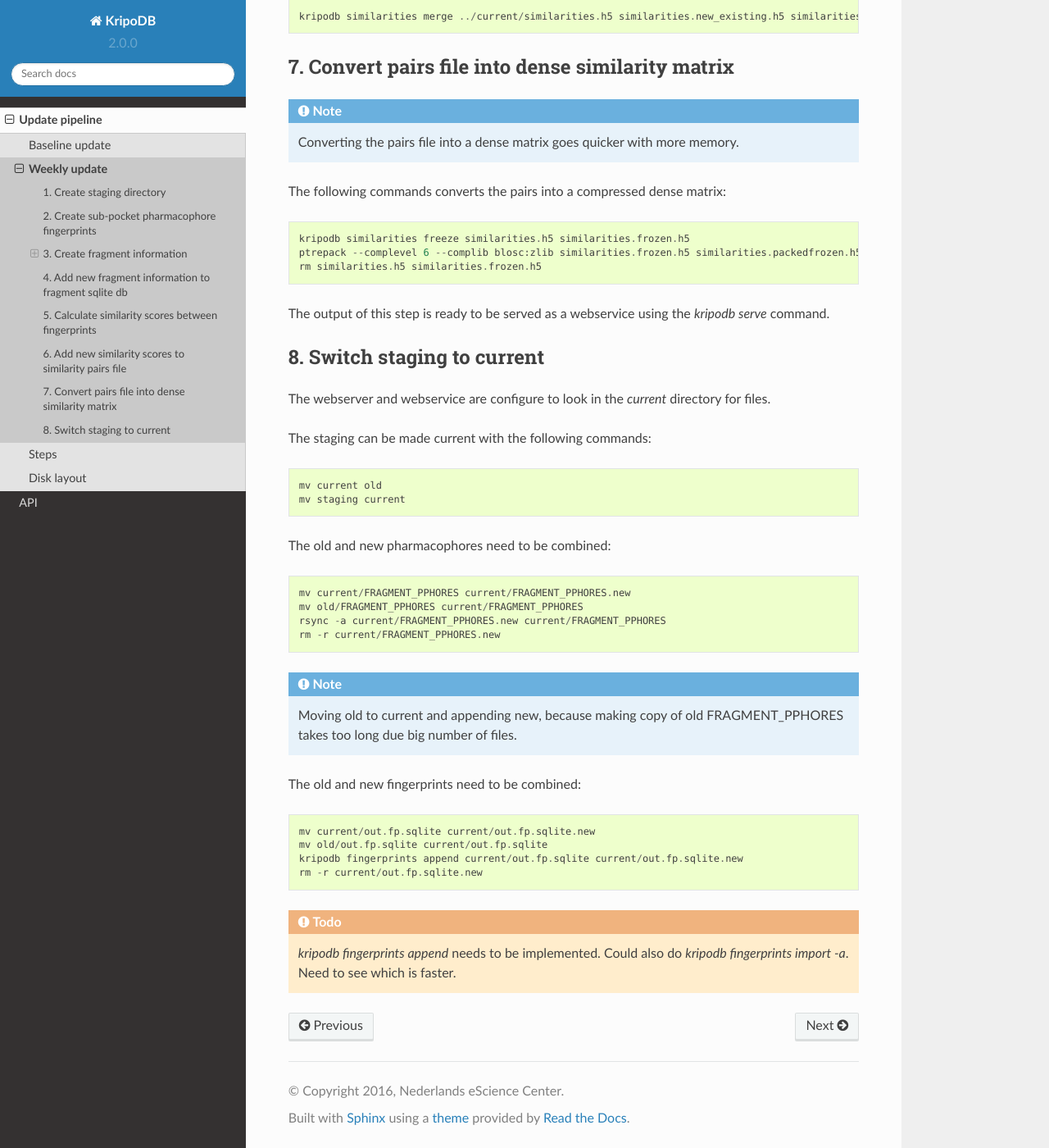
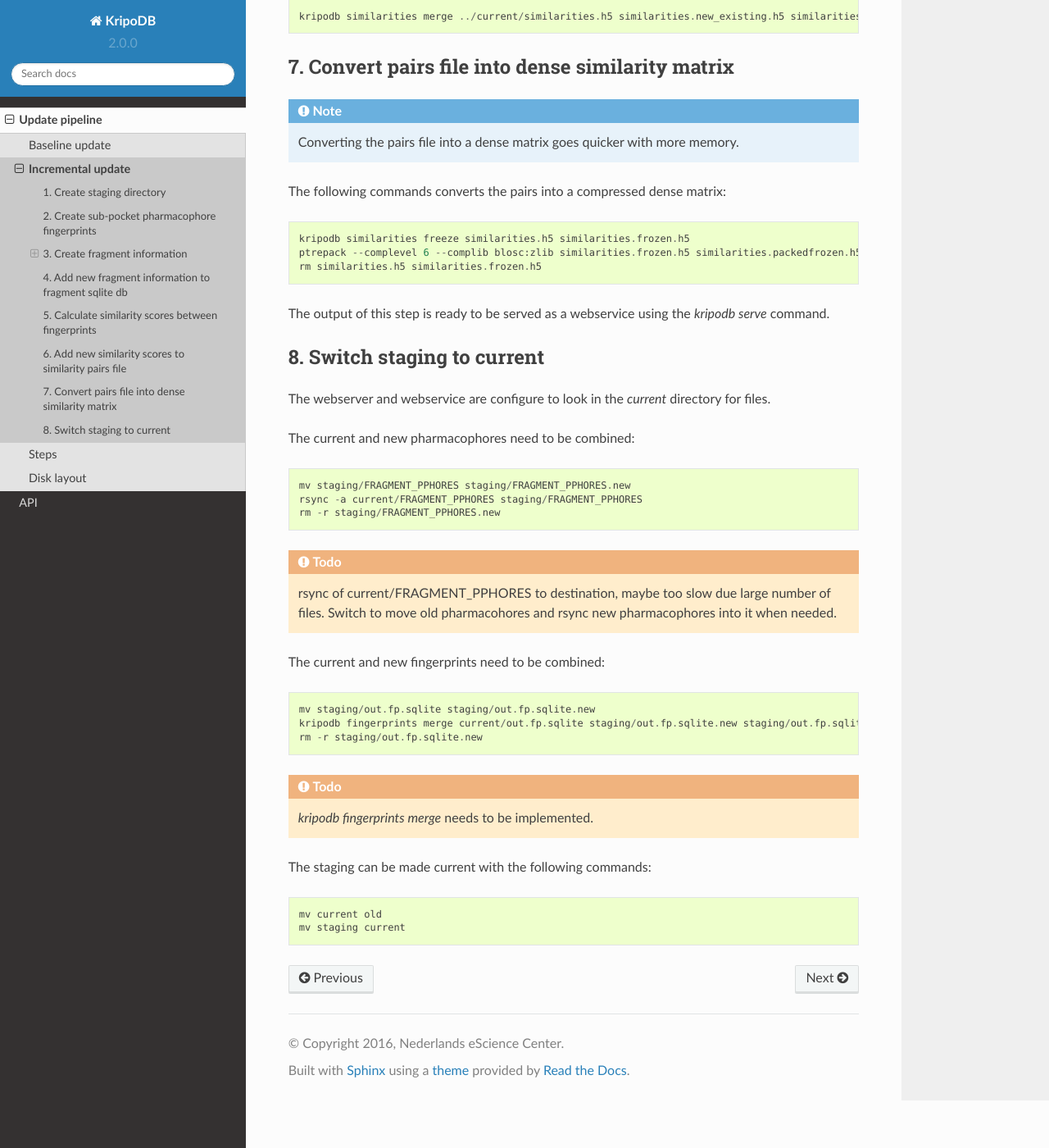
Before and after one commit to 3D-e-Chem/kripodb, a Sphinx documentation site: the page built from docs/incremental-update.rst, in a window 1280 px wide and 1400 px high, scrolled down 1963 px. Shown: the whole window at 82% size. Built offline with Sphinx 7.4.7 and the Read the Docs theme 2.0.0, drawn with Linux system fonts in a browser that asks for light colours; some of the changed text lies outside the part shown.

Commit message:
Renamed weekly into incremental.

```diff
--- a/docs/weekly-update.rst
+++ b/docs/incremental-update.rst
@@ -1,9 +1,9 @@
-Weekly update
-=============
+Incremental update
+==================
 
 .. contents::
 
-The Kripo data set is updated weekly with new PDB entries.
+The Kripo data set can be incrementally updated with new PDB entries.
 
 1. Create staging directory
 ---------------------------
@@ -84,25 +84,24 @@ The output of this step is ready to be served as a webservice using the `kripodb
 
 The webserver and webservice are configure to look in the `current` directory for files.
 
+The current and new pharmacophores need to be combined::
+
+    mv staging/FRAGMENT_PPHORES staging/FRAGMENT_PPHORES.new
+    rsync -a current/FRAGMENT_PPHORES staging/FRAGMENT_PPHORES
+    rm -r staging/FRAGMENT_PPHORES.new
+
+.. todo:: rsync of current/FRAGMENT_PPHORES to destination, maybe too slow due large number of files.
+    Switch to move old pharmacohores and rsync new pharmacophores into it when needed.
+
+The current and new fingerprints need to be combined::
+
+    mv staging/out.fp.sqlite staging/out.fp.sqlite.new
+    kripodb fingerprints merge current/out.fp.sqlite staging/out.fp.sqlite.new staging/out.fp.sqlite
+    rm -r staging/out.fp.sqlite.new
+
+.. todo:: `kripodb fingerprints merge` needs to be implemented.
+
 The staging can be made current with the following commands::
 
     mv current old
     mv staging current
-
-The old and new pharmacophores need to be combined::
-
-    mv current/FRAGMENT_PPHORES current/FRAGMENT_PPHORES.new
-    mv old/FRAGMENT_PPHORES current/FRAGMENT_PPHORES
-    rsync -a current/FRAGMENT_PPHORES.new current/FRAGMENT_PPHORES
-    rm -r current/FRAGMENT_PPHORES.new
-
-.. note:: Moving old to current and appending new, because making copy of old FRAGMENT_PPHORES takes too long due big number of files.
-
-The old and new fingerprints need to be combined::
-
-    mv current/out.fp.sqlite current/out.fp.sqlite.new
-    mv old/out.fp.sqlite current/out.fp.sqlite
-    kripodb fingerprints append current/out.fp.sqlite current/out.fp.sqlite.new
-    rm -r current/out.fp.sqlite.new
-
-.. todo:: `kripodb fingerprints append` needs to be implemented. Could also do `kripodb fingerprints import -a`. Need to see which is faster.
```
Also changed, not shown: docs/data-update.rst (+4 -5 lines).
